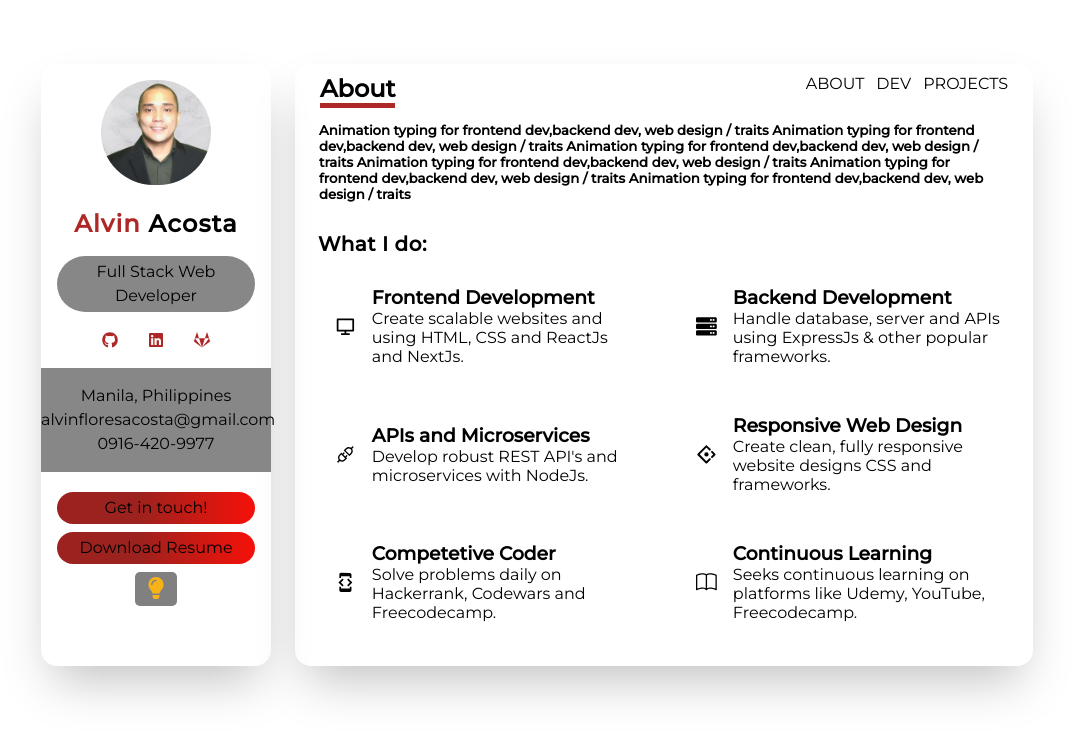
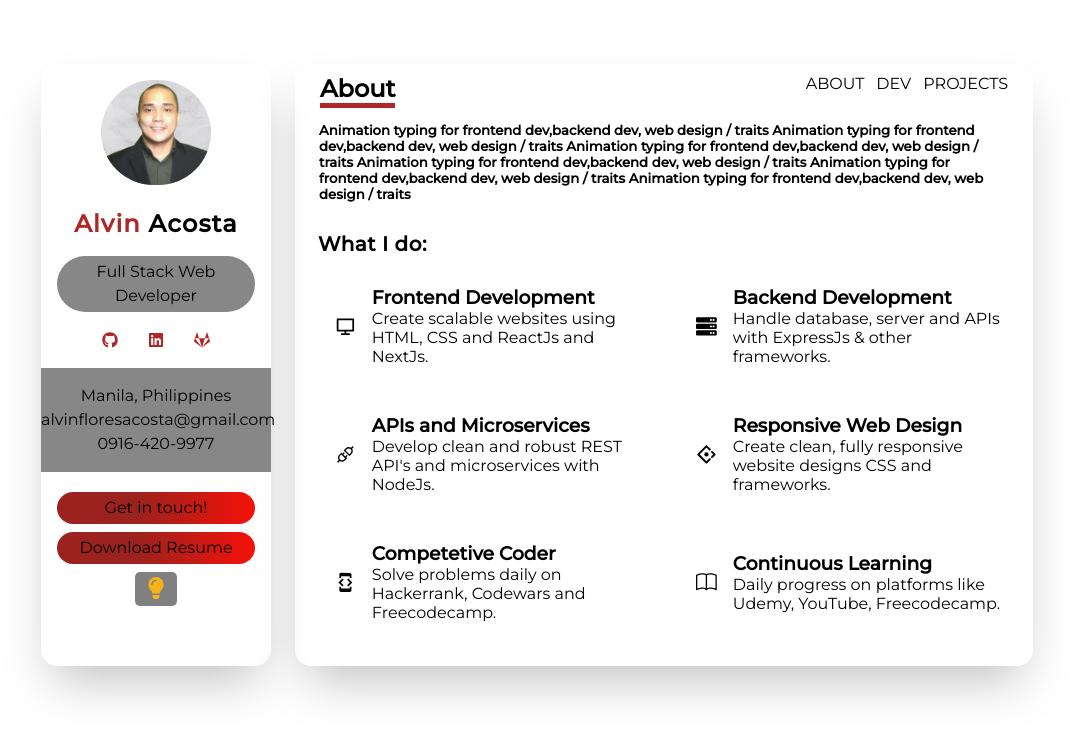
Before and after one commit to Exx-hub/nextjs-portfolio, a Next.js app: page / in a window 1280 px wide. Shown: the top 738 px of the page, without its empty margins (103-1176 px from the left). Built offline with nearby package versions, Linux system fonts and the light colour scheme.

Commit message:
add: Initial Project page and ProjectCard component layout

```diff
--- a/data.js
+++ b/data.js
@@ -9,18 +9,19 @@ export const skills = [
 		Icon: RiComputerLine,
 		title: "Frontend Development",
 		description:
-			"Create scalable websites and using HTML, CSS and ReactJs and NextJs.",
+			"Create scalable websites using HTML, CSS and ReactJs and NextJs.",
 	},
 	{
 		Icon: FaServer,
 		title: "Backend Development",
 		description:
-			"Handle database, server and APIs using ExpressJs & other popular frameworks.",
+			"Handle database, server and APIs with ExpressJs & other frameworks.",
 	},
 	{
 		Icon: AiOutlineApi,
 		title: "APIs and Microservices",
-		description: "Develop robust REST API's and microservices with NodeJs.",
+		description:
+			"Develop clean and robust REST API's and microservices with NodeJs.",
 	},
 	{
 		Icon: AiOutlineAntDesign,
@@ -38,6 +39,21 @@ export const skills = [
 		Icon: BsBook,
 		title: "Continuous Learning",
 		description:
-			"Seeks continuous learning on platforms like Udemy, YouTube, Freecodecamp.",
+			"Daily progress on platforms like Udemy, YouTube, Freecodecamp.",
 	},
 ];
+
+export const projects = [
+	{
+		image: "",
+		title: "SRF MNL",
+	},
+	{
+		image: "",
+		title: "CMD Pioneer",
+	},
+	{
+		image: "",
+		title: "Asset Mgt System",
+	},
+];
--- a/styles/Home.module.css
+++ b/styles/Home.module.css
@@ -29,8 +29,10 @@
 	margin-top: 0.75rem;
 	margin-bottom: 0.75rem;
 	display: grid;
+	align-items: center;
 	gap: 1rem;
-	grid-template-columns: repeat(2, minmax(0, 1fr));
+	/* grid-template-columns: repeat(3, minmax(0, 1fr)); */
+	grid-template-columns: repeat(auto-fit, minmax(330px, 1fr));
 	/* sm:grid-cols-12 */
 }
 
```
Also changed, not shown: components/ProjectCard.js (added, +9 -0 lines), pages/projects.js (+12 -1 lines), styles/Projects.module.css (added).
